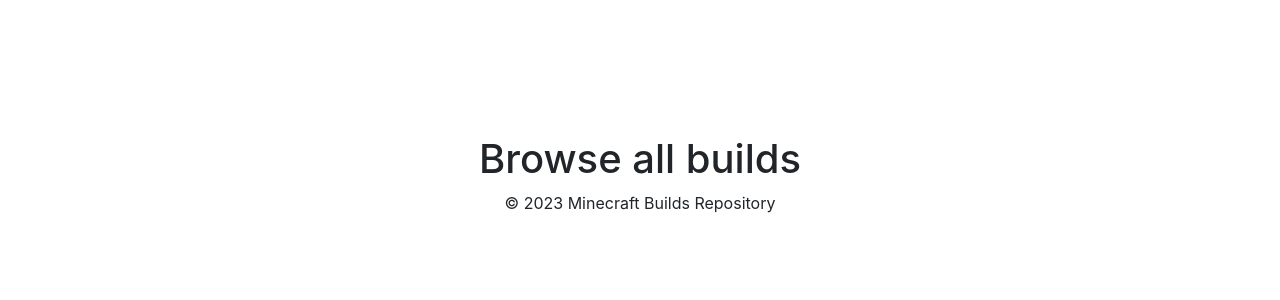
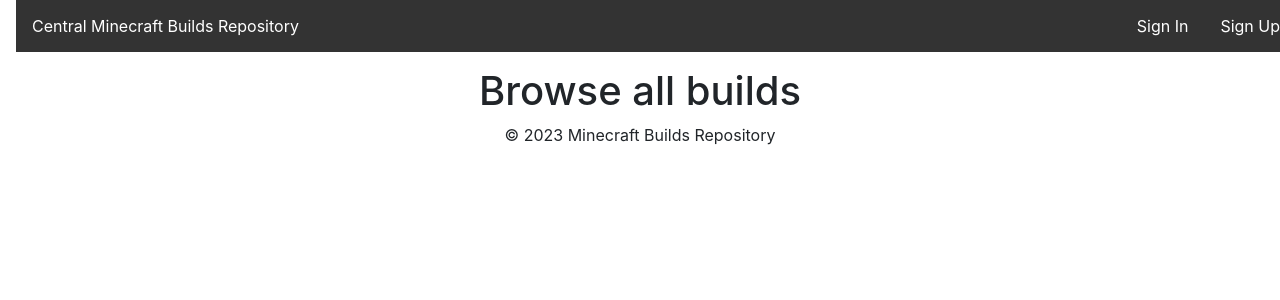
Before and after one commit to kepper104/Yandex-Web-Project, a Flask app: page / in a window 1280 px wide. Shown: the top 300 px of the page. Run offline with Flask 3, Linux system fonts and the light colour scheme; data that the repository does not hold is empty; some libraries are stand-ins or nearby versions.

Commit message:
Update base.html

```diff
--- a/templates/base.html
+++ b/templates/base.html
@@ -16,18 +16,21 @@
 		<link rel="stylesheet" href="https://cdn.jsdelivr.net/npm/bootstrap@4.0.0/dist/css/bootstrap.min.css" integrity="sha384-Gn5384xqQ1aoWXA+058RXPxPg6fy4IWvTNh0E263XmFcJlSAwiGgFAW/dAiS6JXm" crossorigin="anonymous">
 	</head>
 	<body>
-		<ul class="navbar">
-			<li class="navbar"><a href="/">Central Minecraft Builds Repository</a></li>
+		<div class="navbar">
+			<ul >
+			<li ><a href="/">Central Minecraft Builds Repository</a></li>
 <!--			<li><a href="/post/1">View Post</a></li>-->
 			{% if current_user.is_authenticated %}
-				<li class="navbar"><a href="/make_post">Make post</a></li>
-				<li class="navbar" style="float:right"><a href="/logout">Log Out</a></li>
-				<li class="navbar" style="float:right" id="navbar_username"><a>Hi, {{ current_user.get_id() }}</a></li>
+				<li ><a href="/make_post">Make post</a></li>
+				<li style="float:right"><a href="/logout">Log Out</a></li>
+				<li style="float:right" id="navbar_username"><a>Hi, {{ current_user.get_id() }}</a></li>
 			{% else %}
-				<li class="navbar" style="float:right"><a href="/signup">Sign Up</a></li>
-				<li class="navbar" style="float:right"><a href="/signin">Sign In</a></li>
+				<li style="float:right"><a href="/signup">Sign Up</a></li>
+				<li style="float:right"><a href="/signin">Sign In</a></li>
 			{% endif %}
 		</ul>
+		</div>
+
 		<main>
 			{% block content %}{% endblock %}
 		</main>
```
